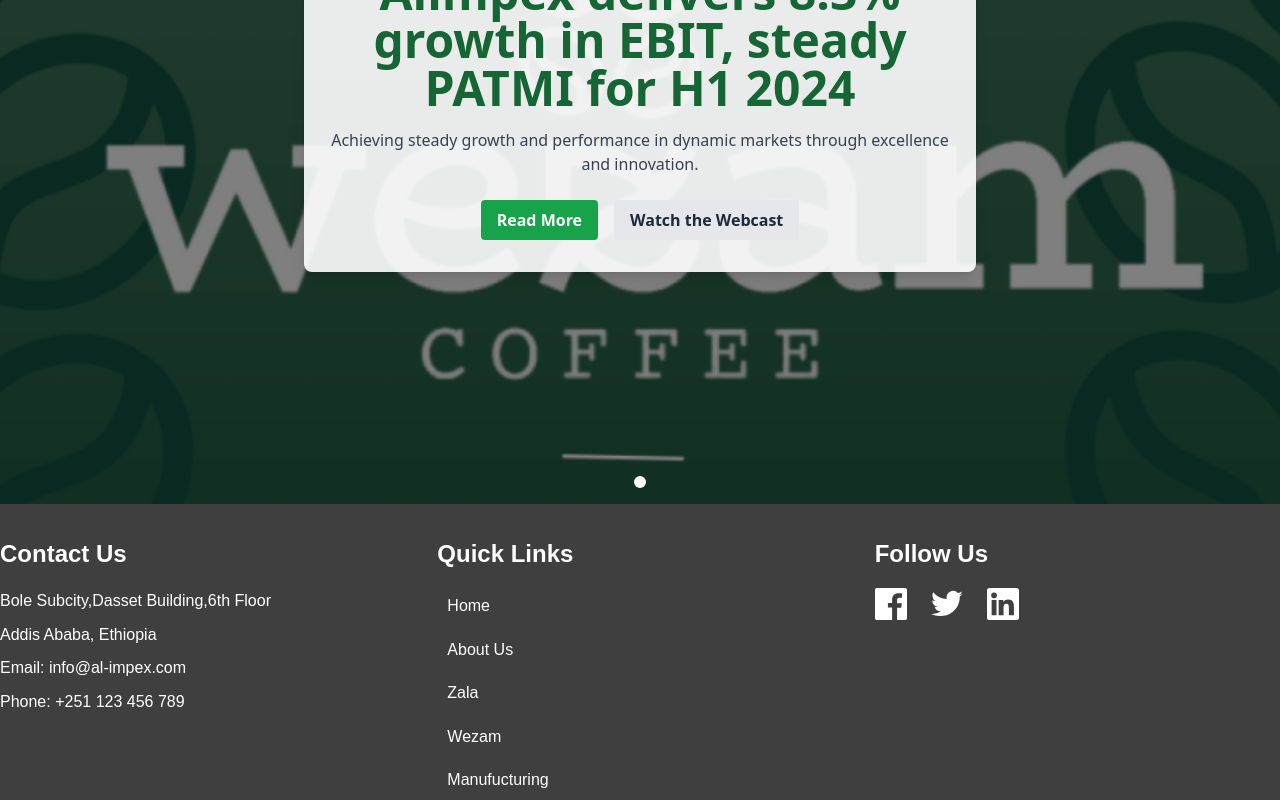
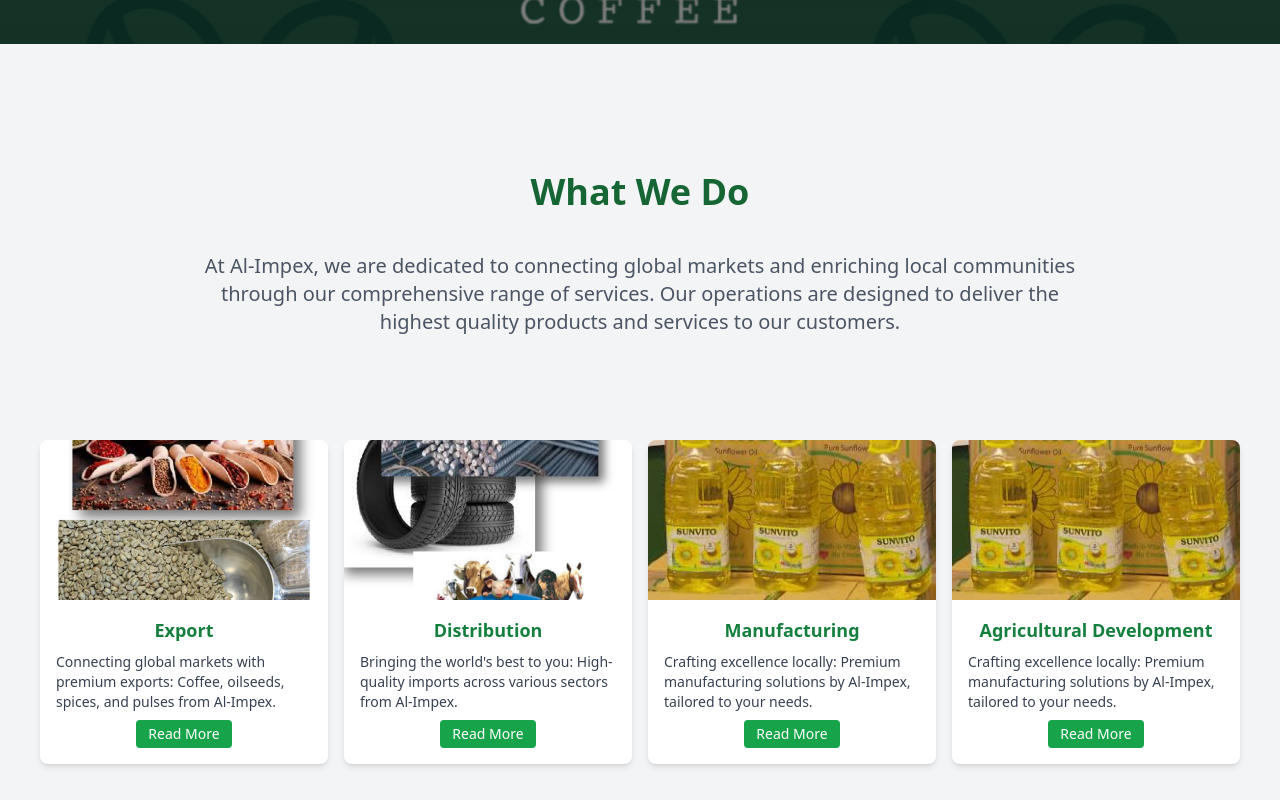
Before and after one commit to TsionFitsum/Al-Im-website, a React (Create React App) app: page / in a window 1280 px wide. Shown: the part 460-1260 px from the top of the page. Built offline with nearby package versions, Linux system fonts and the light colour scheme.

Commit message:
committeeddstt

```diff
--- a/src/Components/Pages/Home.js
+++ b/src/Components/Pages/Home.js
@@ -1,9 +1,42 @@
 import React, { useState, useEffect } from 'react';
+import image1 from '../logo/sunvito.jpeg';
 import image3 from '../logo/Wezzam.png';
+import image4 from '../logo/zala.png';
+import image5 from '../logo/cof.jpg';
+import image7 from '../logo/medicine.jpeg';
+import image8 from '../logo/tyre.webp';
+import image10 from '../logo/Construction_9.png';
+import image11 from '../logo/sunvittto.jpeg';
+import brand1 from '../logo/amce.jpeg';
+import deliveryImage from '../logo/amce.jpeg';
+import brand3 from '../logo/amce.jpeg';
+import brand4 from '../logo/amce.jpeg';
+import brand5 from '../logo/Tender.png';
+import brand6 from '../logo/amce.jpeg';
+import brand7 from '../logo/amce.jpeg';
+import brand8 from '../logo/amce.jpeg';
+import importt from '../logo/import.jpg';
+import exportt from '../logo/export.jpg';
+import logo from '../logo/al-impexLogo.jpg';
 
 const Home = () => {
   const images = [image3];
   const [currentImageIndex, setCurrentImageIndex] = useState(0);
+  const [showMoreCard1, setShowMoreCard1] = useState(false);
+  const [showMoreCard2, setShowMoreCard2] = useState(false);
+  const [showMoreCard3, setShowMoreCard3] = useState(false);
+
+  const handleReadMoreCard1 = () => {
+    setShowMoreCard1(!showMoreCard1);
+  };
+
+  const handleReadMoreCard2 = () => {
+    setShowMoreCard2(!showMoreCard2);
+  };
+
+  const handleReadMoreCard3 = () => {
+    setShowMoreCard3(!showMoreCard3);
+  };
 
   useEffect(() => {
     const interval = setInterval(() => {
@@ -13,9 +46,9 @@
   }, []);
 
   return (
-    <div className="overflow-hidden">
+    <div className="overflow-hidden ">
       {/* Hero Section */}
-      <div className="relative flex items-center justify-center h-screen bg-gray-50">
+      <div className="relative flex items-center justify-center h-[340px] bg-gray-50">
         {/* Background Image Slider */}
         <div className="absolute inset-0 w-full h-full">
           {images.map((image, index) => (
@@ -33,34 +66,137 @@
         <div className="absolute inset-0 bg-black bg-opacity-50"></div>
 
         {/* Hero Content */}
-        <div className="relative z-10 px-6 py-8 bg-white bg-opacity-90 max-w-2xl rounded-lg shadow-lg text-center">
-          <h1 className="text-3xl md:text-5xl font-bold text-green-800 leading-tight mb-4">
-            Alimpex delivers 8.3% growth in EBIT, steady PATMI for H1 2024
+        <div
+          className="relative z-10 px-4 py-6 max-w-xl rounded-lg shadow-lg text-center"
+          style={{
+            background: 'rgba(255, 255, 255, 0.3)', // Semi-transparent gray
+            backdropFilter: 'blur(10px)', // Frosted glass blur effect
+            WebkitBackdropFilter: 'blur(10px)', // For Safari
+            border: '1px solid rgba(255, 255, 255, 0.2)', // Optional subtle border
+          }}
+        >
+          <h1 className="text-2xl md:text-4xl font-bold text-green-800 leading-tight mb-2">
+            Promoting Development Through Entrepreneurship.
           </h1>
-          <p className="text-gray-700 mb-6">
+          <p className="text-gray-200 mb-4 text-sm md:text-base">
             Achieving steady growth and performance in dynamic markets through excellence and innovation.
           </p>
-          <div className="flex justify-center gap-4">
-            <button className="bg-green-600 text-white font-bold py-2 px-4 rounded hover:bg-green-700">
+          <div className="flex justify-center gap-2">
+            <button className="bg-green-600 text-white font-bold py-1 px-3 rounded hover:bg-green-700 text-sm">
               Read More
             </button>
-            <button className="bg-gray-200 text-gray-800 font-bold py-2 px-4 rounded hover:bg-gray-300">
+            <button className="bg-gray-200 text-gray-800 font-bold py-1 px-3 rounded hover:bg-gray-300 text-sm">
               Watch the Webcast
             </button>
           </div>
         </div>
+      </div>
 
-        {/* Navigation Dots */}
-        <div className="absolute bottom-4 left-1/2 transform -translate-x-1/2 flex space-x-3">
-          {images.map((_, index) => (
-            <div
-              key={index}
-              className={`w-3 h-3 rounded-full cursor-pointer ${
-                currentImageIndex === index ? 'bg-white' : 'bg-gray-400'
-              }`}
-              onClick={() => setCurrentImageIndex(index)}
-            ></div>
-          ))}
+      {/* What We Do Section */}
+      <div className="bg-gray-100 py-12 mb-30 relative z-10">
+        <div className="container mx-auto mt-20 mb-20 px-4">
+          <div className="max-w-4xl mx-auto text-center mb-20">
+            <h2 className="text-4xl font-bold mb-10 text-green-800">What We Do</h2>
+            <p className="text-xl text-gray-600 mb-8">
+              At Al-Impex, we are dedicated to connecting global markets and enriching local communities through
+              our comprehensive range of services. Our operations are designed to deliver the highest quality products and services to our customers.
+            </p>
+          </div>
+
+
+
+
+
+
+          <div className="flex flex-wrap justify-center mb-8 container mx-auto p-4">
+  <div className="w-full sm:w-6/12 md:w-4/12 lg:w-3/12 p-2">
+    <div className="bg-white rounded-lg shadow-md overflow-hidden transform transition duration-300 hover:scale-105">
+      <img src={exportt} alt="Card 1" className="w-full h-40 object-cover"/>
+      <div className="p-4">
+        <h3 className="text-lg font-bold mb-2 text-center text-green-700">Export</h3>
+        <p className="text-gray-700 text-sm">Connecting global markets with premium exports: Coffee, oilseeds, spices, and pulses from Al-Impex.</p>
+        <div className="text-center">
+          <button
+            onClick={handleReadMoreCard1}
+            className="bg-green-600 text-white py-1 px-3 rounded hover:bg-green-700 focus:outline-none focus:bg-green-700 mt-2 text-sm"
+          >
+            {showMoreCard1 ? 'Read Less' : 'Read More'}
+          </button>
+          {showMoreCard1 && (
+            <p className="text-gray-700 text-sm mt-2">A versatile cooking oil known for its light flavor and high smoke point, perfect for various culinary uses.</p>
+          )}
+        </div>
+      </div>
+    </div>
+  </div>
+
+  <div className="w-full sm:w-6/12 md:w-4/12 lg:w-3/12 p-2">
+    <div className="bg-white rounded-lg shadow-md overflow-hidden transform transition duration-300 hover:scale-105">
+      <img src={importt} alt="Card 2" className="w-full h-40 object-cover"/>
+      <div className="p-4">
+        <h3 className="text-lg font-bold mb-2 text-center text-green-700">Distribution</h3>
+        <p className="text-gray-700 text-sm">Bringing the world's best to you: High-quality imports across various sectors from Al-Impex.</p>
+        <div className="text-center">
+          <button
+            onClick={handleReadMoreCard2}
+            className="bg-green-600 text-white py-1 px-3 rounded hover:bg-green-700 focus:outline-none focus:bg-green-700 mt-2 text-sm"
+          >
+            {showMoreCard2 ? 'Read Less' : 'Read More'}
+          </button>
+          {showMoreCard2 && (
+            <p className="text-gray-700 text-sm mt-2">A versatile cooking oil known for its light flavor and high smoke point, perfect for various culinary uses.</p>
+          )}
+        </div>
+      </div>
+    </div>
+  </div>
+
+  <div className="w-full sm:w-6/12 md:w-4/12 lg:w-3/12 p-2">
+    <div className="bg-white rounded-lg shadow-md overflow-hidden transform transition duration-300 hover:scale-105">
+      <img src={image11} alt="Card 3" className="w-full h-40 object-cover"/>
+      <div className="p-4">
+        <h3 className="text-lg font-bold mb-2 text-center text-green-700">Manufacturing</h3>
+        <p className="text-gray-700 text-sm">Crafting excellence locally: Premium manufacturing solutions by Al-Impex, tailored to your needs.</p>
+        <div className="text-center">
+          <button
+            onClick={handleReadMoreCard3}
+            className="bg-green-600 text-white py-1 px-3 rounded hover:bg-green-700 focus:outline-none focus:bg-green-700 mt-2 text-sm"
+          >
+            {showMoreCard3 ? 'Read Less' : 'Read More'}
+          </button>
+          {showMoreCard3 && (
+            <p className="text-gray-700 text-sm mt-2">A versatile cooking oil known for its light flavor and high smoke point, perfect for various culinary uses.</p>
+          )}
+        </div>
+      </div>
+    </div>
+  </div>
+
+  <div className="w-full sm:w-6/12 md:w-4/12 lg:w-3/12 p-2">
+    <div className="bg-white rounded-lg shadow-md overflow-hidden transform transition duration-300 hover:scale-105">
+      <img src={image11} alt="Card 4" className="w-full h-40 object-cover"/>
+      <div className="p-4">
+        <h3 className="text-lg font-bold mb-2 text-center text-green-700">Agricultural Development</h3>
+        <p className="text-gray-700 text-sm">Crafting excellence locally: Premium manufacturing solutions by Al-Impex, tailored to your needs.</p>
+        <div className="text-center">
+          <button
+            onClick={handleReadMoreCard3}
+            className="bg-green-600 text-white py-1 px-3 rounded hover:bg-green-700 focus:outline-none focus:bg-green-700 mt-2 text-sm"
+          >
+            {showMoreCard3 ? 'Read Less' : 'Read More'}
+          </button>
+          {showMoreCard3 && (
+            <p className="text-gray-700 text-sm mt-2">A versatile cooking oil known for its light flavor and high smoke point, perfect for various culinary uses.</p>
+          )}
+        </div>
+      </div>
+    </div>
+  </div>
+</div>
+
+
+
+
         </div>
       </div>
     </div>
```
Also changed, not shown: src/Components/Pages/AboutUs.js (+47 -12 lines).
